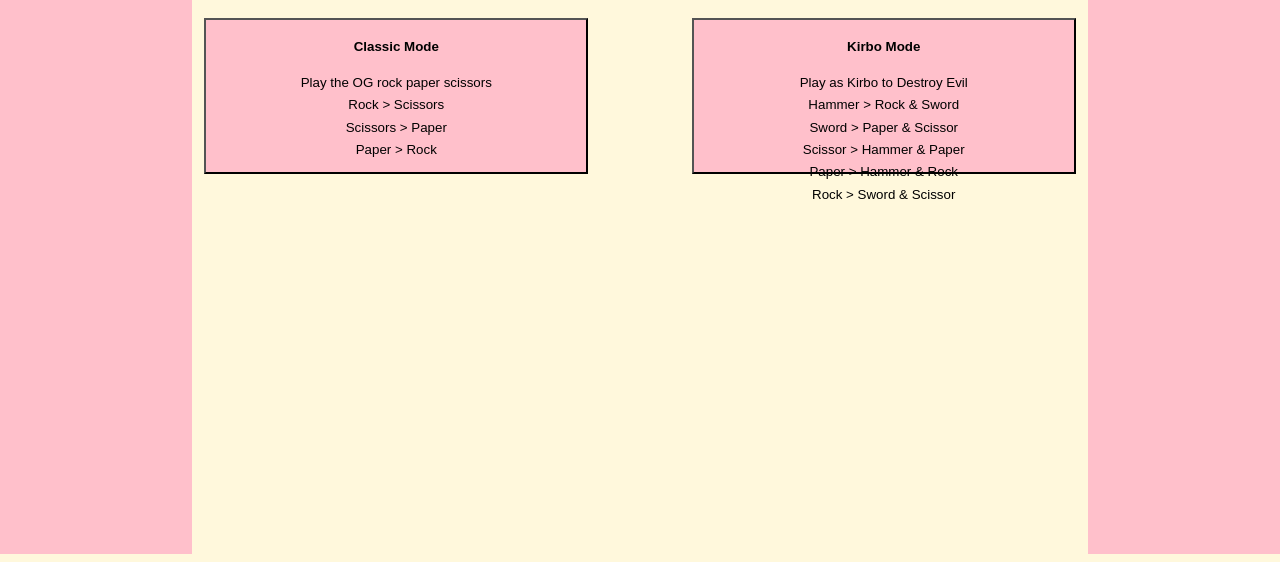
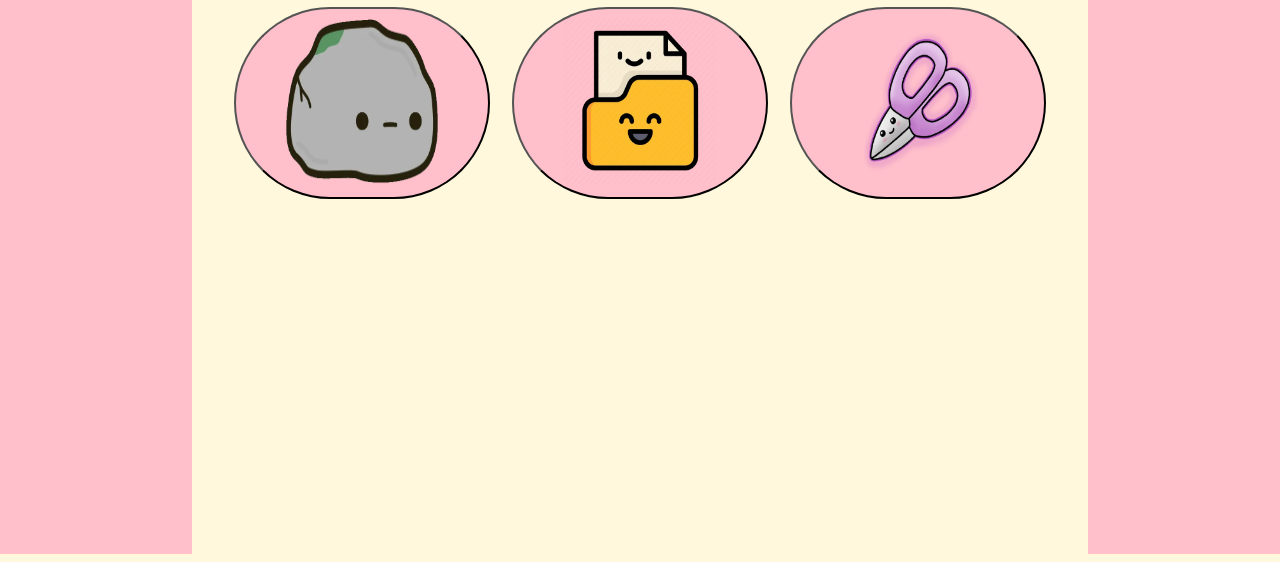
Before and after one commit to INguyen22/Remake-RockPaperScissors, a plain HTML site: page index.html in a window 1280 px wide. Shown: the part 246-808 px from the top of the page. Drawn offline with Linux system fonts and the light colour scheme.

Commit message:
styles classic mode layout

```diff
--- a/index.html
+++ b/index.html
@@ -15,7 +15,7 @@
             <h3>Wins: </h3>
         </div>
         <div class="mode-details-section" id="modeDetails">
-            <h2>Choose A Game Mode</h2>
+            <!-- <h2>Choose A Game Mode</h2>
             <div class="mode-selection">
                 <button class="mode" id="classicMode">
                     <h4>Classic Mode</h4>
@@ -33,12 +33,20 @@
                     <p>Paper > Hammer & Rock</p>
                     <p>Rock > Sword & Scissor</p>
                 </button>
+            </div> -->
+            <h1>Make Your Choice</h1>
+            <div class="classic-section">
+                <button class="classic-options" id="rockButton">
+                    <img class="iconImages" src="./assests/rock.png">
+                </button>
+                <button class="classic-options" id="paperButton">
+                    <img class="iconImages" src="./assests/paper.png">
+                </button>
+                <button class="classic-options" id="scissorButton">
+                    <img class="iconImages" src="./assests/scissor.png">
+                </button>
             </div>
         </div>
-        <!-- <div class="classic-section">
-            <h1>Classic Layout</h1>
-
-        </div> -->
         <div class="user-banner" id="cpu">
             <h2>CPU</h2>
             <h3>Wins: </h3>
--- a/main.js
+++ b/main.js
@@ -1,3 +1,9 @@
+
+
+
+
+
+
 
 {/* <script>
   let toggle = button => {
--- a/styles.css
+++ b/styles.css
@@ -61,3 +61,21 @@
   transform: scale(1.075);
   transition: 0.2s ease-in;
 }
+
+.classic-section{
+    display: flex;
+    width: 67vw;
+    justify-content: space-evenly;
+}
+
+.classic-options {
+    background-color: pink;
+    height: 24vh;
+    width: 20vw;
+    border-radius: 129px;
+}
+
+.iconImages {
+    width: 19vh;
+    height: 13vw;
+}
```
